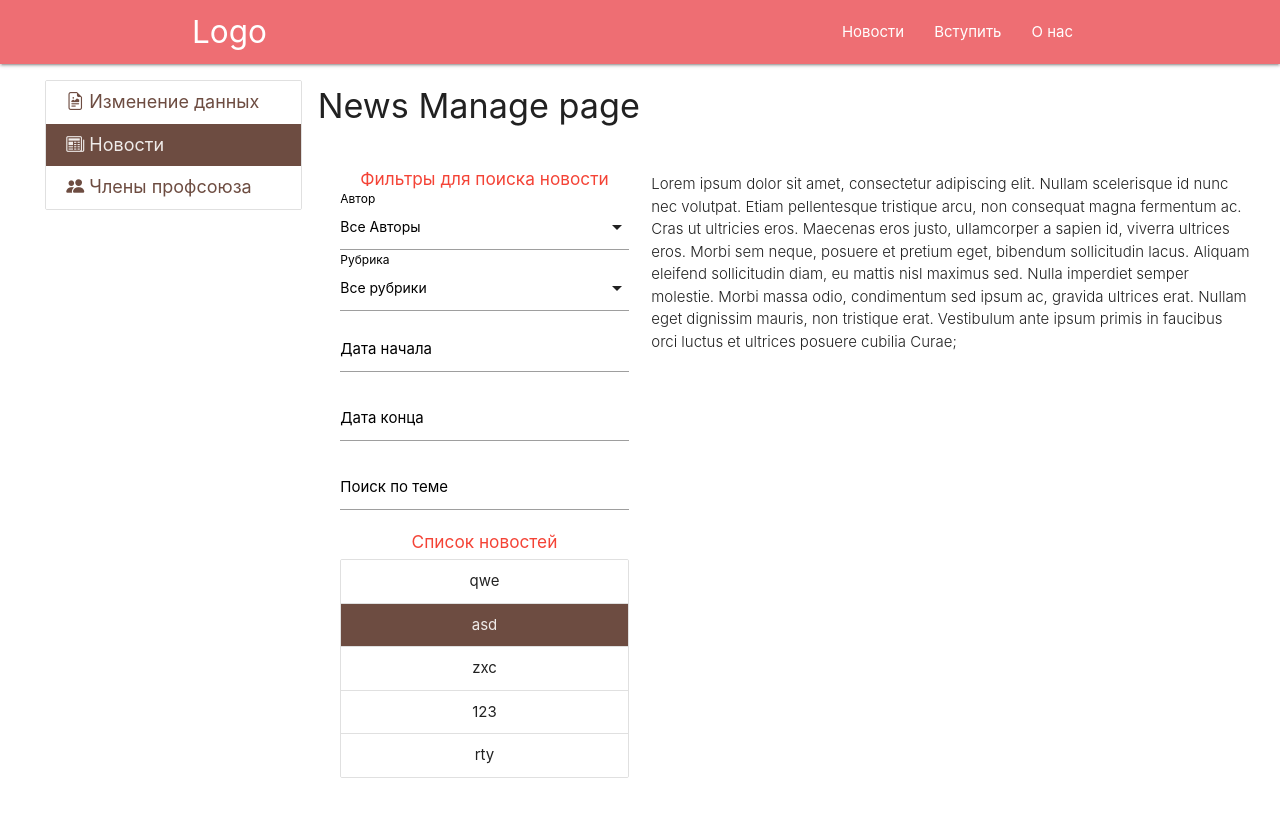
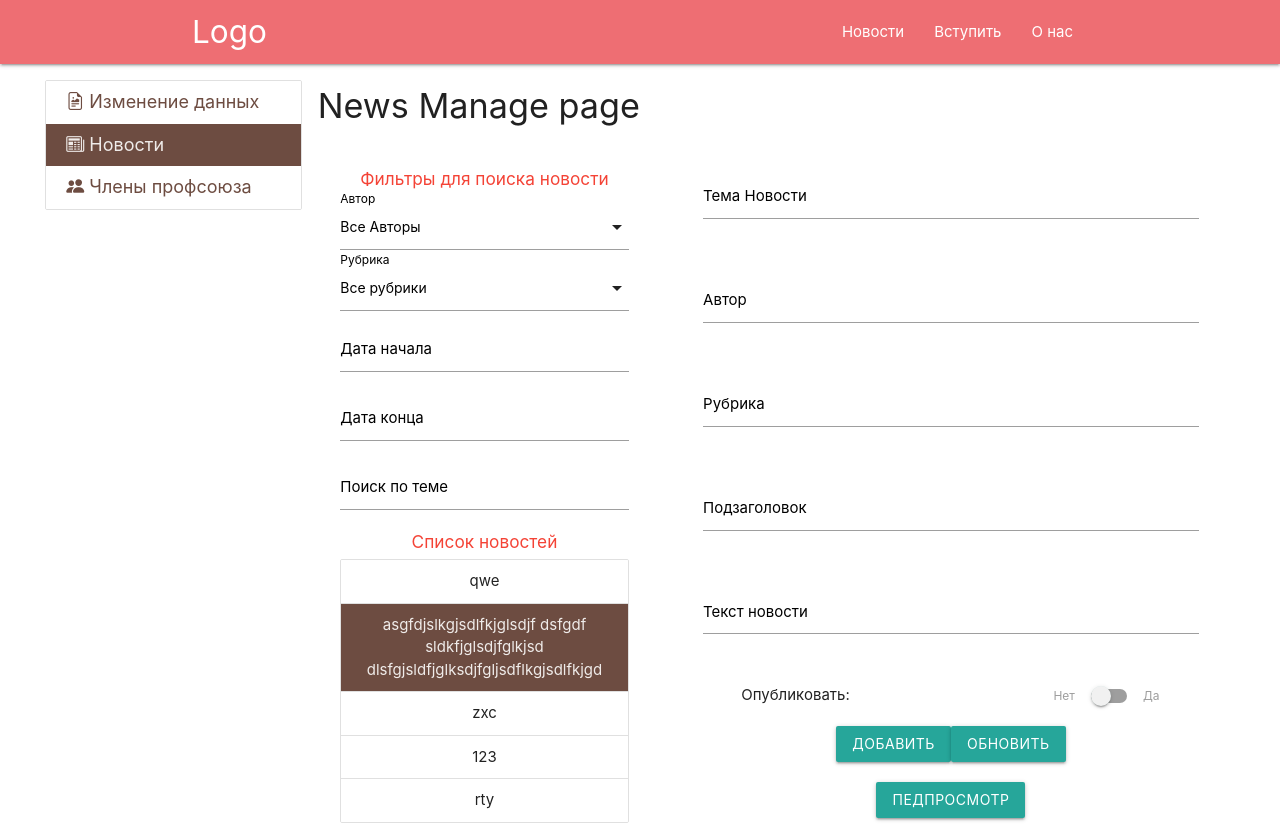
Before and after one commit to timmeno1/profsoyuz, a React (Create React App) app in the folder client/: page /manage/news in a window 1280 px wide. Shown: the top 825 px of the page. Built offline with nearby package versions, Linux system fonts and the light colour scheme.

Commit message:
manageNewsPage finished

```diff
--- a/client/src/pages/Manage/ManageNews/ManageNews.tsx
+++ b/client/src/pages/Manage/ManageNews/ManageNews.tsx
@@ -1,4 +1,48 @@
-import React, { useEffect } from 'react'
+import React, { MouseEvent, useEffect } from 'react'
+import { NewsCard } from '../../News/NewsCard'
+
+
+let newsFeedData = {
+    tags: ["выплата 13 пособия", "новости офиса", "все новости"],
+    newsFeed: [
+        {
+            id: 'asdwqd12343415',
+            title: " Новость 1",
+            author: "timmeno1",
+            description: "Lorem Ipsum is simply dummy text of the printing and typesetting industry.",
+            newsBody: "Lorem Ipsum is simply dummy text of the printing and typesetting industry. Lorem Ipsum has been the industry's standard dummy text ever since the 1500s, when an unknown printer took a galley of type and scrambled it to make a type specimen book. It has survived not only five centuries, but also the leap into electronic typesetting, remaining essentially unchanged. It was popularised in the 1960s with the release of Letraset sheets containing Lorem Ipsum passages, and more recently with desktop publishing software like Aldus PageMaker including versions of Lorem Ipsum.",
+            views: 216,
+            date: "2021-05-12",
+            tags: ["новости офиса"],
+            published: true,
+            media: ["https://loremflickr.com/800/480", "https://loremflickr.com/800/480", "https://loremflickr.com/800/480"]
+        },
+        {
+            id: 'asdwqd12343453',
+            title: " Новость 2",
+            author: "timmeno1",
+            description: "Lorem Ipsum is simply dummy text of the printing and typesetting industry.",
+            newsBody: "Lorem Ipsum is simply dummy text of the printing and typesetting industry. Lorem Ipsum has been the industry's standard dummy text ever since the 1500s, when an unknown printer took a galley of type and scrambled it to make a type specimen book. It has survived not only five centuries, but also the leap into electronic typesetting, remaining essentially unchanged. It was popularised in the 1960s with the release of Letraset sheets containing Lorem Ipsum passages, and more recently with desktop publishing software like Aldus PageMaker including versions of Lorem Ipsum.",
+            views: 216,
+            date: "2021-04-21",
+            tags: ["новости офиса"],
+            published: true,
+            media: ["https://loremflickr.com/800/480", "https://loremflickr.com/800/480", "https://loremflickr.com/800/480"]
+        },
+        {
+            id: 'asdwqd12364345',
+            title: " Новость 3",
+            author: "Yuliya",
+            description: "Lorem Ipsum is simply dummy text of the printing and typesetting industry.",
+            newsBody: "Lorem Ipsum is simply dummy text of the printing and typesetting industry. Lorem Ipsum has been the industry's standard dummy text ever since the 1500s, when an unknown printer took a galley of type and scrambled it to make a type specimen book. It has survived not only five centuries, but also the leap into electronic typesetting, remaining essentially unchanged. It was popularised in the 1960s with the release of Letraset sheets containing Lorem Ipsum passages, and more recently with desktop publishing software like Aldus PageMaker including versions of Lorem Ipsum.",
+            views: 216,
+            date: "2021-05-03",
+            tags: ["новости офиса"],
+            published: true,
+            media: ["https://loremflickr.com/800/480", "https://loremflickr.com/800/480", "https://loremflickr.com/800/480"]
+        }
+    ]
+}
 
 export const ManageNews = () => {
 
@@ -62,7 +106,7 @@ export const ManageNews = () => {
                     <ul className="collection">
 
                         <li className="collection-item">qwe</li>
-                        <li className="collection-item active">asd</li>
+                        <li className="collection-item active brake-word">asgfdjslkgjsdlfkjglsdjf dsfgdf sldkfjglsdjfglkjsd dlsfgjsldfjglksdjfgljsdflkgjsdlfkjgd</li>
                         <li className="collection-item">zxc</li>
                         <li className="collection-item">123</li>
                         <li className="collection-item">rty</li>
@@ -71,7 +115,117 @@ export const ManageNews = () => {
                 </div>
                 <div className="col s12 m8 center">
 
-                    <p className="left-align light">Lorem ipsum dolor sit amet, consectetur adipiscing elit. Nullam scelerisque id nunc nec volutpat. Etiam pellentesque tristique arcu, non consequat magna fermentum ac. Cras ut ultricies eros. Maecenas eros justo, ullamcorper a sapien id, viverra ultrices eros. Morbi sem neque, posuere et pretium eget, bibendum sollicitudin lacus. Aliquam eleifend sollicitudin diam, eu mattis nisl maximus sed. Nulla imperdiet semper molestie. Morbi massa odio, condimentum sed ipsum ac, gravida ultrices erat. Nullam eget dignissim mauris, non tristique erat. Vestibulum ante ipsum primis in faucibus orci luctus et ultrices posuere cubilia Curae;</p>
+                <div className="row">
+                        <div className="input-field col s10 offset-s1">
+                            <input
+                                onChange={
+                                    (e:any) => {
+                                        //setMember({...member, name: e.currentTarget.value})
+                                }}
+                                id="newsTitle"
+                                type="text"
+                                className="validate"
+                            />
+                            <label className="active" htmlFor="newsTitle">Тема Новости</label>
+                        </div>
+                    </div>
+                    <div className="row">
+                        <div className="input-field col s10 offset-s1">
+                            <input
+                                onChange={
+                                    (e:any) => {
+                                        //setMember({...member, name: e.currentTarget.value})
+                                }}
+                                id="newsAuthor"
+                                type="text"
+                                className="validate"
+                            />
+                            <label className="active" htmlFor="newsAuthor">Автор</label>
+                        </div>
+                    </div>
+                    <div className="row">
+                        <div className="input-field col s10 offset-s1">
+                            <input
+                                onChange={
+                                    (e:any) => {
+                                        //setMember({...member, name: e.currentTarget.value})
+                                }}
+                                id="newsTag"
+                                type="text"
+                                className="validate"
+                            />
+                            <label className="active" htmlFor="newsTag">Рубрика</label>
+                        </div>
+                    </div>
+                    <div className="row">
+                        <div className="input-field col s10 offset-s1">
+                            <input
+                                onChange={
+                                    (e:any) => {
+                                        //setMember({...member, name: e.currentTarget.value})
+                                }}
+                                id="newsDescription"
+                                type="text"
+                                className="validate"
+                            />
+                            <label className="active" htmlFor="newsDescription">Подзаголовок</label>
+                        </div>
+                    </div>
+                    <div className="row">
+                        <div className="input-field col s10 offset-s1">
+                            <textarea
+                                onChange={
+                                    (e:any) => {
+                                        //setMember({...member, name: e.currentTarget.value})
+                                }}
+                                id="newsBody"
+                                className="materialize-textarea"
+                            />
+                            <label className="active" htmlFor="newsBody">Текст новости</label>
+                        </div>
+                    </div>
+                    <div className="row">
+                        <div className="col s6">
+                            <span>Опубликовать: </span></div>
+                        <div className="col s6">
+                            <div className="switch">
+                                <label>
+                                Нет
+                                <input type="checkbox"/>
+                                <span className="lever"></span>
+                                Да
+                                </label>
+                            </div>
+                        </div>
+                    </div>
+                    <div className="row">
+                        <div className="col s10 offset-s1">
+                            <button
+                                onClick={(e:MouseEvent<HTMLButtonElement>)=>{
+                                    e.preventDefault()
+                                    M.toast({html:'Новость добавлена'})
+                                }}
+                                className="btn">Добавить</button>
+                            <button
+                                onClick={(e:MouseEvent<HTMLButtonElement>)=>{
+                                    e.preventDefault()
+                                    M.toast({html:'Новость обновлена'})
+                                }}
+                                className="btn">Обновить</button>
+                        </div>
+                    </div>
+                    <div className="row">
+
+                        <a className="waves-effect waves-light btn modal-trigger" href="#newsItemPreview" onClick={(e)=>{e.preventDefault()}}>Педпросмотр</a>
+
+                        <div id="newsItemPreview" className="modal">
+                            <a href="#!" className="modal-close waves-effect waves-red btn-flat right">X</a>
+                            <div className="modal-content">
+                                <NewsCard newsItem={newsFeedData.newsFeed[0]} />
+                            </div>
+                        </div>
+                    </div>
+
                 </div>
         </div>
     )
--- a/client/src/pages/Manage/ManagePages/ManagePagesHomeFeatures.tsx
+++ b/client/src/pages/Manage/ManagePages/ManagePagesHomeFeatures.tsx
@@ -106,9 +106,9 @@ export const ManagePagesHomeFeatures = (props:any) => {
                                 <p>Посмотреть список иконок можно тут <a target="_blank" rel="noreferrer" href="https://icons.getbootstrap.com/">icons.getbootstrap.com</a></p>
                                 <div> <p>кликнете по интересующей вас иконке и скопируйте текст который начинается с
                                     <code> bi-*</code>
-                                    <a href="#!" onClick={(e:any)=>{e.preventDefault()}} data-target="modal1" className="modal-trigger">Пример</a>
+                                    <a href="#!" onClick={(e:any)=>{e.preventDefault()}} data-target="iconExampleModal" className="modal-trigger">Пример</a>
                                     </p>
-                                    <div id="modal1" className="modal">
+                                    <div id="iconExampleModal" className="modal">
                                         <a href="#!" className="modal-close waves-effect waves-red btn-flat right">X</a>
                                         <div className="modal-content">
                                             <img className="responsive-img" src={bootstrapExample} alt="asdqwe" />
--- a/client/src/pages/Manage/ManagePages/ManagePagesHomeMedia.tsx
+++ b/client/src/pages/Manage/ManagePages/ManagePagesHomeMedia.tsx
@@ -30,9 +30,10 @@ export const ManagePagesHomeMedia = (props:any) => {
 
                     </div>
                     <div className="col s12">
-                        <a className="waves-effect waves-light btn modal-trigger" href="#modal2" onClick={(e)=>{e.preventDefault()}}>Педпросмотр</a>
+                        <a className="waves-effect waves-light btn modal-trigger" href="#mediaPreview" onClick={(e)=>{e.preventDefault()}}>Педпросмотр</a>
 
-                        <div id="modal2" className="modal">
+                        <div id="mediaPreview" className="modal">
+                            <a href="#!" className="modal-close waves-effect waves-red btn-flat right">X</a>
                             <div className="modal-content">
                                 <Media media={props.homePagePreview.media} />
                             </div>
--- a/client/src/pages/News/NewsCard.jsx
+++ b/client/src/pages/News/NewsCard.tsx
@@ -2,7 +2,7 @@ import React from 'react';
 import {Divider} from '../../common/Divider'
 
 
-export const NewsCard = (props) => {
+export const NewsCard = (props:any) => {
     return (
         <div className="newsItemBody">
                 <div className="card">
@@ -16,7 +16,7 @@ export const NewsCard = (props) => {
                         <img src={props.newsItem.media[0]} alt={""}/>
                     </div>
                     <div className="card-content">
-                        <span className="card-title red-text text-lighten-2" >{props.newsItem.title}<i className="bi bi-arrow-up-square-fill right activator"></i></span>
+                        <span className="card-title red-text text-lighten-2 activator" >{props.newsItem.title}<i className="bi bi-arrow-up-square-fill right"></i></span>
                         <Divider />
                         <p className="grey-text text-darken-2">{props.newsItem.description}</p>
                     </div>
```
Also changed, not shown: client/src/pages/News/News.tsx (renamed from client/src/pages/News/News.jsx).
